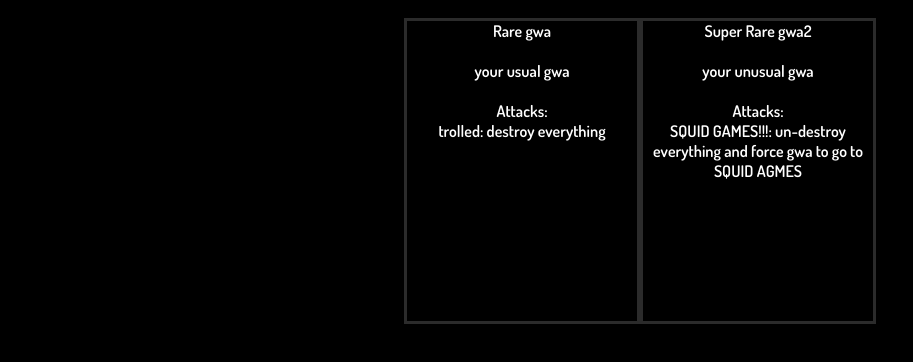
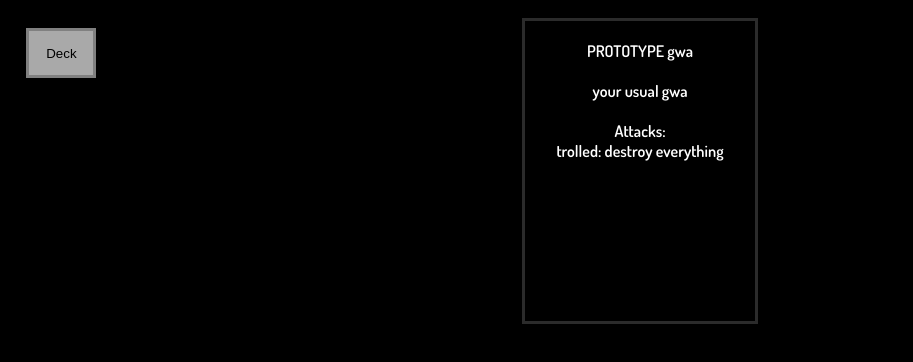
Before and after one commit to FlamemasterNXF/gwa-cardgame, a plain HTML site: page index.html in a window 1280 px wide. Shown: the whole page, without its empty margins (0-913 px from the left). Drawn offline with Linux system fonts and the light colour scheme.

Commit message:
Deck View+Checking for Unlocked

```diff
--- a/index.html
+++ b/index.html
@@ -13,9 +13,14 @@
 </head>
 <body>
 <div class="layer" id="topLayer" style="width: 99%;height: 99%;left: 0;right: 0;margin-left: auto;margin-right: auto;">
-    <div class="flexBox" id="cardContainer">
+    <button class="layer" id="deckNavButton" style="margin-left: 20px;margin-top: 20px;border: 3px gray solid; width: 70px;height: 50px;background-color: darkgray;"
+            onclick="data.currentTab===0?switchTab(1):switchTab(0)">Deck</button>
+    <div class="flexBox" id="deckContainer">
         <div class="card" id="card0">Test</div>
         <div class="card" id="card1">Test</div>
+    </div>
+    <div class="flexBox" id="homeContainer">
+
     </div>
 </div>
 </body>
--- a/src/Card.js
+++ b/src/Card.js
@@ -1,5 +1,6 @@
 class Card {
-    constructor(name, desc, hp, attacks, rarity) {
+    constructor(unlocked, name, desc, hp, attacks, rarity) {
+        this.unlocked = unlocked
         this.name = name
         this.desc = desc
         this.hp = hp
@@ -8,5 +9,5 @@ class Card {
     }
 }
 let cardsData = []
-cardsData[0] = new Card(`gwa`, `your usual gwa`, 96, `trolled: destroy everything`, `Rare`)
-cardsData[1] = new Card(`gwa2`, `your unusual gwa`, 69, `SQUID GAMES!!!: un-destroy everything and force gwa to go to SQUID AGMES`, `Super Rare`)
+cardsData[0] = new Card(true,`gwa`, `your usual gwa`, 96, `trolled: destroy everything`, `PROTOTYPE`)
+cardsData[1] = new Card(false,`gwa2`, `your unusual gwa`, 69, `SQUID GAMES!!!: un-destroy everything and force gwa to go to SQUID AGMES`, `PROTOTYPE`)
--- a/src/Data.js
+++ b/src/Data.js
@@ -1,6 +1,7 @@
 //create all the variables in a data object for saving
 function getDefaultObject() {
     return {
+        isPrototype: true,
         time: Date.now(),
         currentTab: 1,
     }
@@ -54,6 +55,8 @@ window.setInterval(function(){
 }, 10000);
 window.onload = function (){
     load()
+    switchTab(0)
+    if (data.isPrototype) window.alert(`Warning! Prototype Save Detected, Proceed with Caution!`)
 }
 //full reset
 function fullReset(){
--- a/src/Update.js
+++ b/src/Update.js
@@ -3,9 +3,17 @@ for (let i=0; i<2; i++){
     cardsDisplay[i] = document.getElementById(`card${[i]}`)
 }
 function updateHTML(){
+    if (data.currentTab===1)
     for (let i=0; i<cardsDisplay.length;i++){
-        cardsDisplay[i].innerHTML = `${cardsData[i].rarity} ${cardsData[i].name}<br><br>${cardsData[i].desc}<br><br>Attacks:<br>${cardsData[i].attacks}`
+        cardsDisplay[i].style.display = cardsData[i].unlocked?`inline`:`none`
+        cardsDisplay[i].innerHTML = cardsData[i].unlocked?`<br>${cardsData[i].rarity} ${cardsData[i].name}<br><br>${cardsData[i].desc}<br><br>Attacks:<br>${cardsData[i].attacks}`:`You shouldn't be able to see this.`
     }
 }
+const homeContainer = document.getElementById("homeContainer")
+const deckContainer = document.getElementById(`deckContainer`)
+const deckNavButton = document.getElementById(`deckNavButton`)
 function tabChangeHTML(){
+    deckNavButton.innerText = data.currentTab===0?`Deck`:`Home`
+    deckContainer.style.display = data.currentTab===1?`flex`:`none`
+    homeContainer.style.display = data.currentTab===0?`flex`:`none`
 }
```
